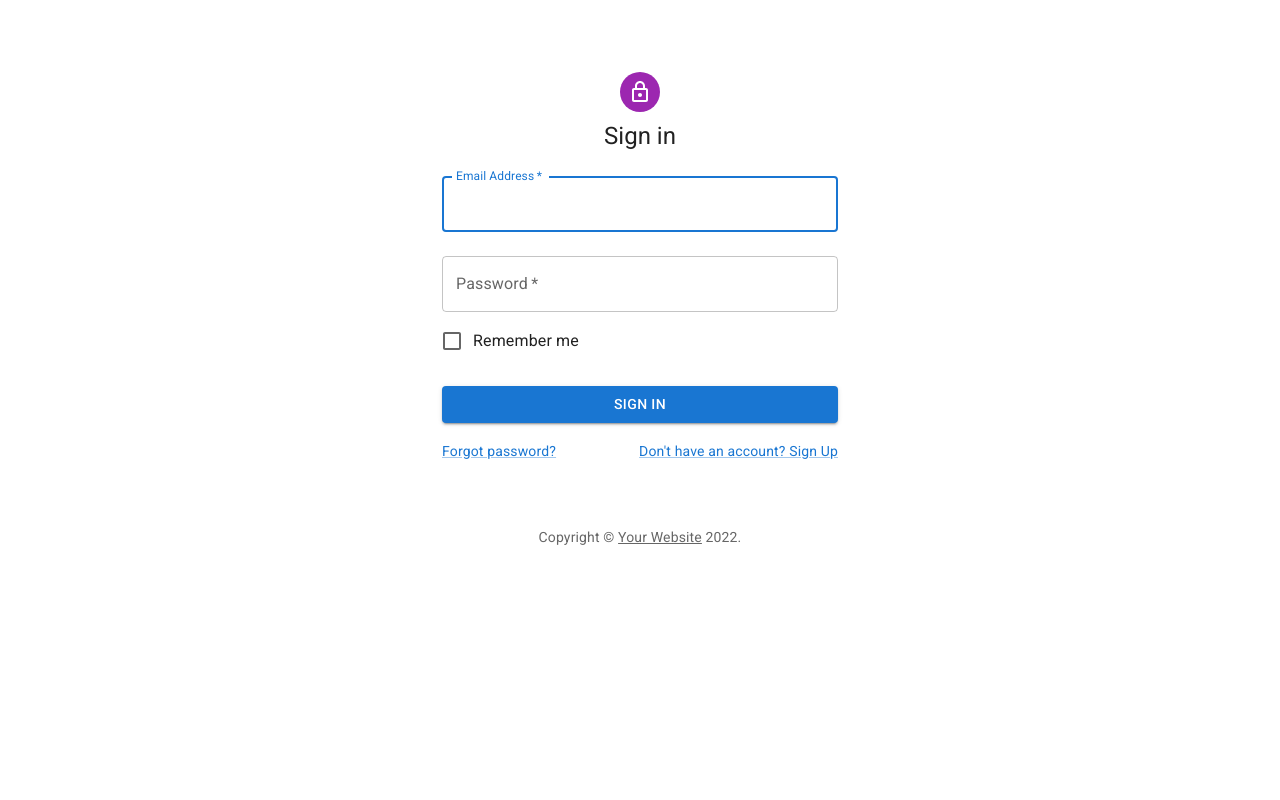
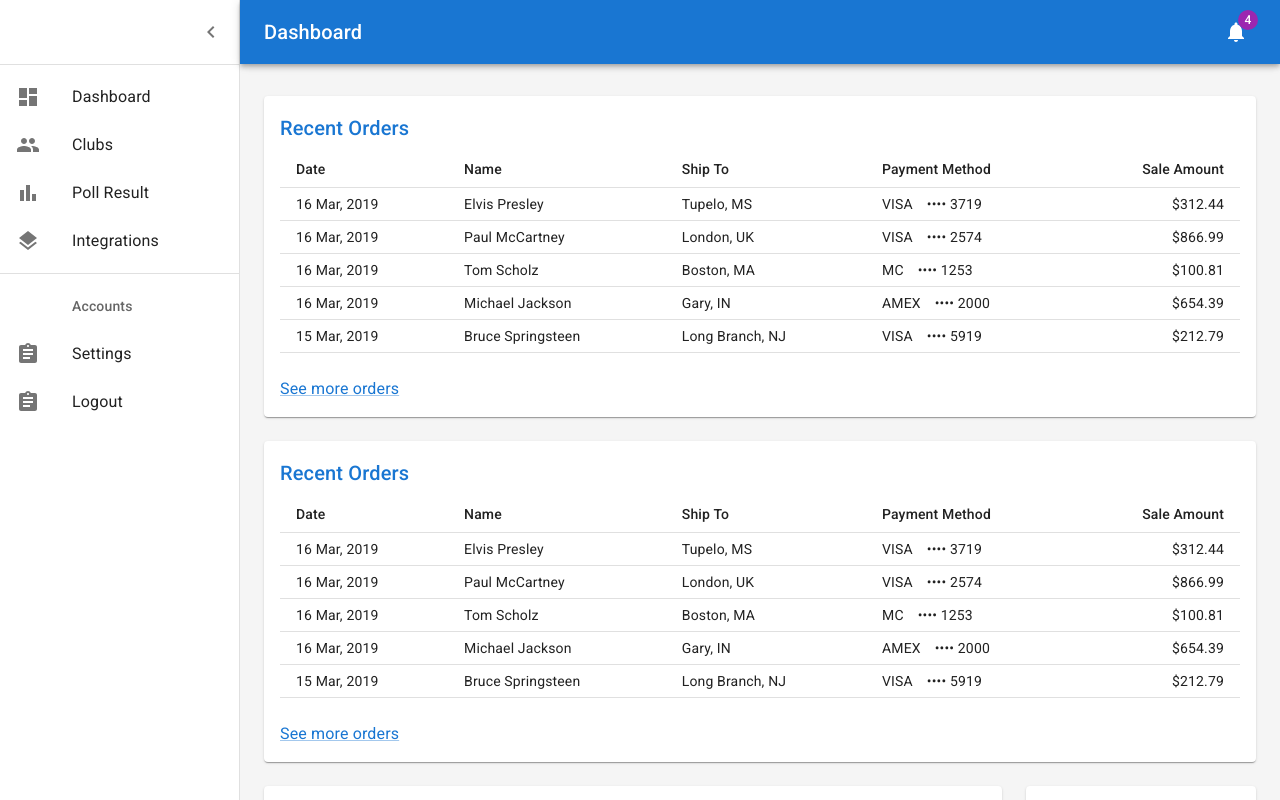
Before and after one commit to StiveDevs/Stive-web-application, a React (Create React App) app: page / in a window 1280 px wide. Built offline with nearby package versions, Linux system fonts and the light colour scheme.

Commit message:
Created footer and restructured files

```diff
--- a/src/App.js
+++ b/src/App.js
@@ -4,6 +4,7 @@ import Home from './components/home';
 import SignIn from './components/sign-in/SignIn';
 import SignUp from './components/sign-up/SignUp';
 import Clubpost from './components/clubpost/Clubpost'
+import Dashboard from './components/dashboard/Dashboard';
 
 function App() {
   return (
--- a/src/components/clubpost/Clubpost.js
+++ b/src/components/clubpost/Clubpost.js
@@ -11,7 +11,7 @@ import MainFeaturedPost from './MainFeaturedPost';
 import FeaturedPost from './FeaturedPost';
 import Main from './Main';
 import Sidebar from './Sidebar';
-import Footer from './Footer';
+import Footer from '../footer/Footer'
 import post1 from './blog-post.1.md';
 import post2 from './blog-post.2.md';
 import post3 from './blog-post.3.md';
@@ -110,10 +110,7 @@ export default function Dashboard() {
           </Grid>
         </main>
       </Container>
-      <Footer
-        title="Footer"
-        description="Something here to give the footer a purpose!"
-      />
+      <Footer />
     </ThemeProvider>
   );
 }
--- a/src/components/clubpost/Clubpost.tsx
+++ b/src/components/clubpost/Clubpost.tsx
@@ -11,7 +11,7 @@ import MainFeaturedPost from './MainFeaturedPost';
 import FeaturedPost from './FeaturedPost';
 import Main from './Main';
 import Sidebar from './Sidebar';
-import Footer from './Footer';
+import Footer from '../footer/Footer'
 import post1 from './blog-post.1.md';
 import post2 from './blog-post.2.md';
 import post3 from './blog-post.3.md';
--- a/src/components/dashboard/Dashboard.js
+++ b/src/components/dashboard/Dashboard.js
@@ -21,17 +21,11 @@ import { mainListItems, secondaryListItems } from './listItems';
 import Chart from './Chart';
 import Deposits from './Deposits';
 import Orders from './Orders';
+import Footer from '../footer/Footer'
 
 function Copyright(props) {
   return (
-    <Typography variant="body2" color="text.secondary" align="center" {...props}>
-      {'Copyright © '}
-      <Link color="inherit" href="https://mui.com/">
-        Your Website
-      </Link>{' '}
-      {new Date().getFullYear()}
-      {'.'}
-    </Typography>
+    <Footer />
   );
 }
 
@@ -140,6 +134,7 @@ function DashboardContent() {
               <ChevronLeftIcon />
             </IconButton>
           </Toolbar>
+          {/* Left side list */}
           <Divider />
           <List component="nav">
             {mainListItems}
@@ -162,6 +157,18 @@ function DashboardContent() {
           <Toolbar />
           <Container maxWidth="lg" sx={{ mt: 4, mb: 4 }}>
             <Grid container spacing={3}>
+              {/* Recent Orders */}
+              <Grid item xs={12}>
+                <Paper sx={{ p: 2, display: 'flex', flexDirection: 'column' }}>
+                  <Orders />
+                </Paper>
+              </Grid>
+              {/* Recent Orders */}
+              <Grid item xs={12}>
+                <Paper sx={{ p: 2, display: 'flex', flexDirection: 'column' }}>
+                  <Orders />
+                </Paper>
+              </Grid>
               {/* Chart */}
               <Grid item xs={12} md={8} lg={9}>
                 <Paper
@@ -188,12 +195,7 @@ function DashboardContent() {
                   <Deposits />
                 </Paper>
               </Grid>
-              {/* Recent Orders */}
-              <Grid item xs={12}>
-                <Paper sx={{ p: 2, display: 'flex', flexDirection: 'column' }}>
-                  <Orders />
-                </Paper>
-              </Grid>
+
             </Grid>
             <Copyright sx={{ pt: 4 }} />
           </Container>
--- a/src/components/dashboard/listItems.js
+++ b/src/components/dashboard/listItems.js
@@ -20,21 +20,15 @@ export const mainListItems = (
     </ListItemButton>
     <ListItemButton>
       <ListItemIcon>
-        <ShoppingCartIcon />
-      </ListItemIcon>
-      <ListItemText primary="Orders" />
-    </ListItemButton>
-    <ListItemButton>
-      <ListItemIcon>
         <PeopleIcon />
       </ListItemIcon>
-      <ListItemText primary="Customers" />
+      <ListItemText primary="Clubs" />
     </ListItemButton>
     <ListItemButton>
       <ListItemIcon>
         <BarChartIcon />
       </ListItemIcon>
-      <ListItemText primary="Reports" />
+      <ListItemText primary="Poll Result" />
     </ListItemButton>
     <ListItemButton>
       <ListItemIcon>
@@ -48,25 +42,19 @@ export const mainListItems = (
 export const secondaryListItems = (
   <React.Fragment>
     <ListSubheader component="div" inset>
-      Saved reports
+      Accounts
     </ListSubheader>
     <ListItemButton>
       <ListItemIcon>
         <AssignmentIcon />
       </ListItemIcon>
-      <ListItemText primary="Current month" />
+      <ListItemText primary="Settings" />
     </ListItemButton>
     <ListItemButton>
       <ListItemIcon>
         <AssignmentIcon />
       </ListItemIcon>
-      <ListItemText primary="Last quarter" />
-    </ListItemButton>
-    <ListItemButton>
-      <ListItemIcon>
-        <AssignmentIcon />
-      </ListItemIcon>
-      <ListItemText primary="Year-end sale" />
+      <ListItemText primary="Logout" />
     </ListItemButton>
   </React.Fragment>
 );
--- a/src/components/clubpost/Footer.js
+++ b/src/components/footer/Footer.js
@@ -8,9 +8,9 @@ import Link from '@mui/material/Link';
 function Copyright() {
   return (
     <Typography variant="body2" color="text.secondary" align="center">
-      {'Copyright © '}
+      {'Copyright1 © '}
       <Link color="inherit" href="https://mui.com/">
-        Your Website
+        Stive
       </Link>{' '}
       {new Date().getFullYear()}
       {'.'}
@@ -25,7 +25,7 @@ function Footer(props) {
     <Box component="footer" sx={{ bgcolor: 'background.paper', py: 6 }}>
       <Container maxWidth="lg">
         <Typography variant="h6" align="center" gutterBottom>
-          {title}
+          {'Footer'}
         </Typography>
         <Typography
           variant="subtitle1"
@@ -33,7 +33,7 @@ function Footer(props) {
           color="text.secondary"
           component="p"
         >
-          {description}
+          {'Something here to give the footer a purpose!'}
         </Typography>
         <Copyright />
       </Container>
--- a/src/components/home.js
+++ b/src/components/home.js
@@ -1,9 +1,9 @@
-import SignIn from './sign-in/SignIn';
+import Dashboard from './dashboard/Dashboard';
 
 function Home() {
   return (
     <div>
-      <SignIn />
+      <Dashboard />
     </div>
   );
 }
```
Also changed, not shown: src/components/dashboard/README.md (deleted), src/components/footer/Footer.tsx (renamed from src/components/clubpost/Footer.tsx), 1 other file (tests, documents, lock files or other folders).
